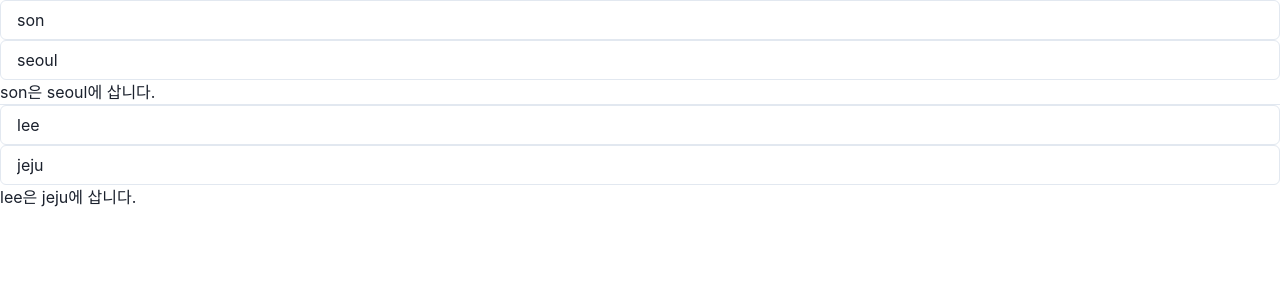
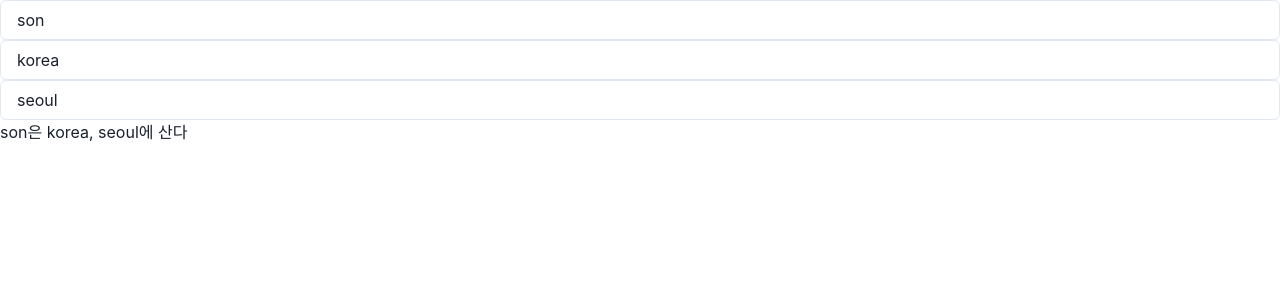
Before and after one commit to Seunggyo/react20231031, a React (Create React App) app: page / in a window 1280 px wide. Shown: the top 300 px of the page. Built offline with nearby package versions, Linux system fonts and the light colour scheme.

Commit message:
use immer로 깊은 복사 하는 코드 없이 상태 변경

```diff
--- a/src/App.js
+++ b/src/App.js
@@ -1,49 +1,37 @@
-import { useState } from "react";
+import { useImmer } from "use-immer";
 import { Input, Text } from "@chakra-ui/react";
-import { useImmer } from "use-immer";
 
 function App() {
-  const [person, setPerson] = useState({ name: "son", city: "seoul" });
-  const [user, updateUser] = useImmer({ name: "lee", city: "jeju" });
+  const [person, updatePerson] = useImmer({
+    name: "son",
+    address: { city: "seoul", country: "korea" },
+  });
 
-  function handleNameChange(e) {
-    const nextPerson = { ...person };
-    nextPerson.name = e.target.value;
-
-    setPerson(nextPerson);
-  }
-
-  function handleCityChange(e) {
-    const nextPerson = { ...person };
-    nextPerson.city = e.target.value;
-    setPerson(nextPerson);
-  }
-
-  function handleUserNameChange(e) {
-    updateUser((draft) => {
+  function handleChangeName(e) {
+    updatePerson((draft) => {
       draft.name = e.target.value;
     });
   }
 
-  function handleUserCityChange(e) {
-    updateUser((draft) => {
-      draft.city = e.target.value;
+  function handleChangeCity(e) {
+    updatePerson((draft) => {
+      draft.address.city = e.target.value;
+    });
+  }
+
+  function handleChangeCountry(e) {
+    updatePerson((draft) => {
+      draft.address.country = e.target.value;
     });
   }
 
   return (
     <>
-      <Input value={person.name} onChange={handleNameChange} />
-      <Input value={person.city} onChange={handleCityChange} />
+      <Input value={person.name} onChange={handleChangeName} />
+      <Input value={person.address.country} onChange={handleChangeCountry} />
+      <Input value={person.address.city} onChange={handleChangeCity} />
       <Text>
-        {person.name}은 {person.city}에 삽니다.
-      </Text>
-
-      <hr />
-      <Input value={user.name} onChange={handleUserNameChange} />
-      <Input value={user.city} onChange={handleUserCityChange} />
-      <Text>
-        {user.name}은 {user.city}에 삽니다.
+        {person.name}은 {person.address.country}, {person.address.city}에 산다
       </Text>
     </>
   );
```
